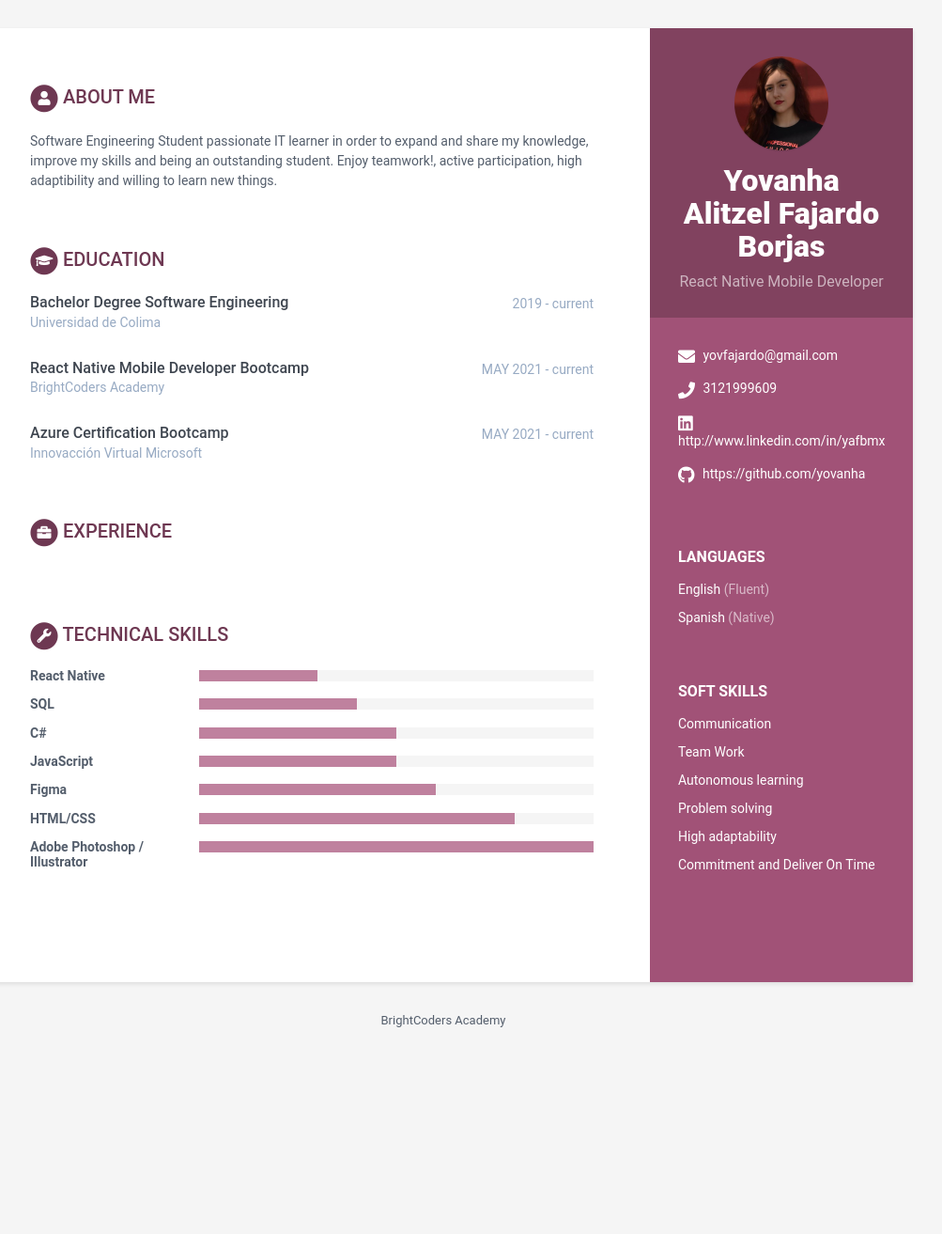
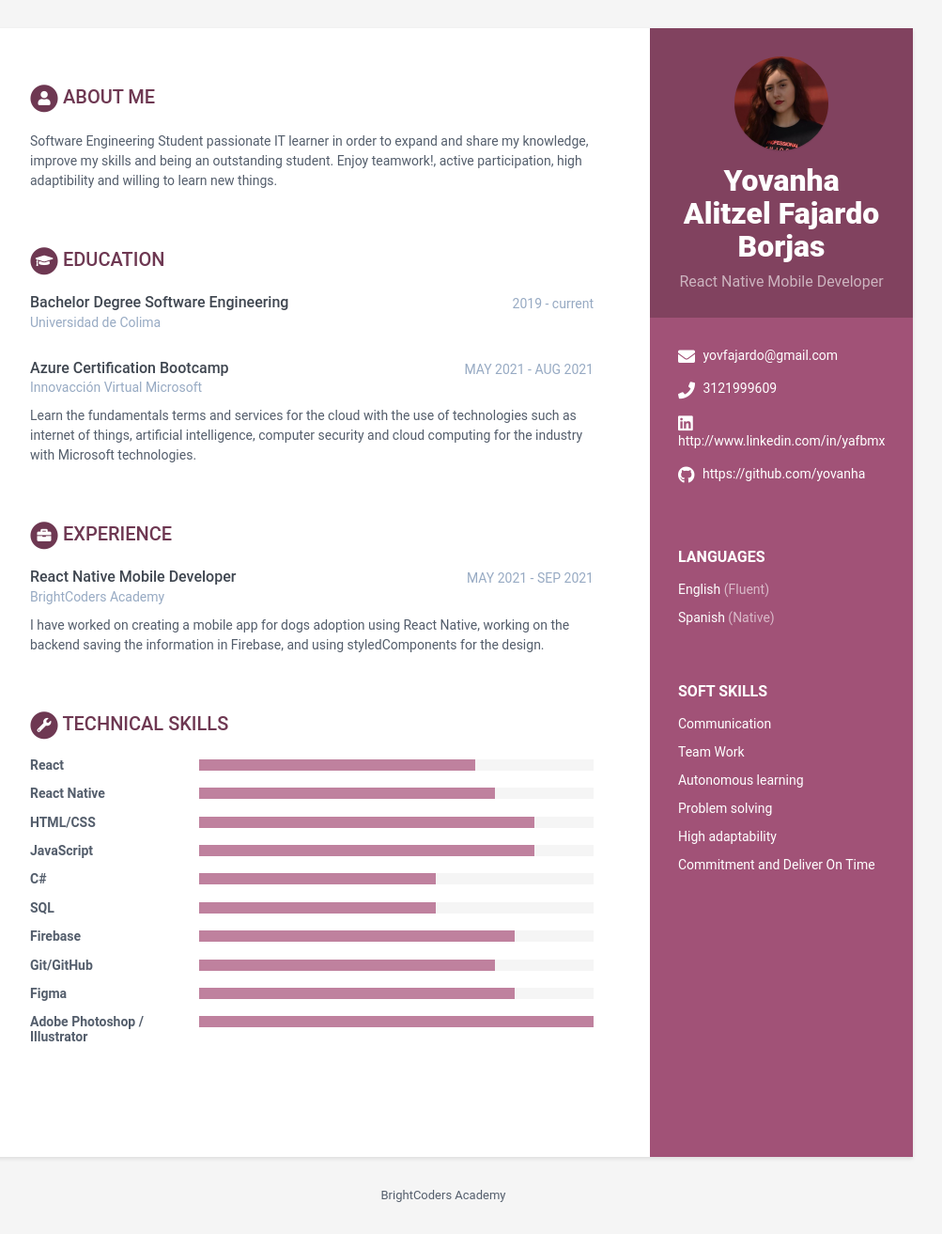
Before and after one commit to BC-MAY-21-RN/kata-resume-yovanha, a Jekyll site: the page built from index.html, in a window 1280 px wide. Shown: the whole page at 94% size, without its empty margins (168-1171 px from the left). Built offline with Jekyll 4.4.1, drawn with Linux system fonts in a browser that asks for light colours; before the commit the page ends 1127 px from its top, so only the background shows below that.

Commit message:
Update scorecard

```diff
--- a/_data/data.yml
+++ b/_data/data.yml
@@ -57,23 +57,18 @@ educationcomplete:
     time: 2019 - current
     details: |
 
-  - degree: React Native Mobile Developer Bootcamp
-    university: BrightCoders Academy
-    time: MAY 2021 - current
-    details: |
-
   - degree: Azure Certification Bootcamp
     university: Innovacción Virtual Microsoft
-    time: MAY 2021 - current
-    details: |
+    time: MAY 2021 - AUG 2021
+    details: Learn the fundamentals terms and services for the cloud with the use of technologies such as internet of things, artificial intelligence, computer security and cloud computing for the industry with Microsoft technologies.
 
 # Registra aquí tu experiencia. Agrega o elimina según sea necesario
 
 experiences:
-  - role:
-    time:
-    company:
-    details: |
+  - role: React Native Mobile Developer
+    time: MAY 2021 - SEP 2021
+    company: BrightCoders Academy
+    details: I have worked on creating a mobile app for dogs adoption using React Native, working on the backend saving the information in Firebase, and using styledComponents for the design.
 
 # Registra aquí tus habilidades técnicas, para level utiliza:
 # 20% para Novice
@@ -86,22 +81,31 @@ skills:
   title: Technical Skills # NO MODIFICAR
 
   toolset:
+    - name: React
+      level: 70%
+
     - name: React Native
-      level: 30%
+      level: 75%
+
+    - name: HTML/CSS
+      level: 85%
+
+    - name: JavaScript
+      level: 85%
+
+    - name: C#
+      level: 60%
 
     - name: SQL
-      level: 40%
+      level: 60%
 
-    - name: C#
-      level: 50%
+    - name: Firebase
+      level: 80%
 
-    - name: JavaScript
-      level: 50%
+    - name: Git/GitHub
+      level: 75%
 
     - name: Figma
-      level: 60%
-
-    - name: HTML/CSS
       level: 80%
 
     - name: Adobe Photoshop / Illustrator
```
